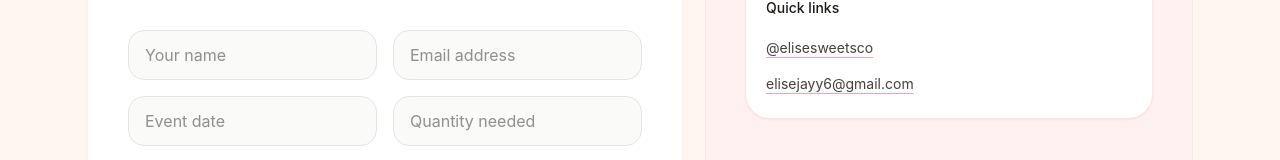
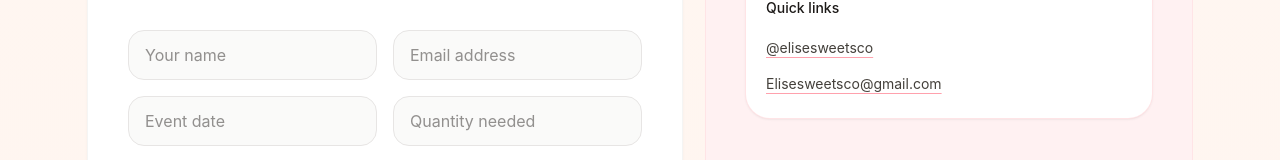
Before and after one commit to Nick-Brinegar/EliseSweetsCo, a React (Vite) app: page / in a window 1280 px wide. Shown: the part 2463-2623 px from the top of the page. Built offline with nearby package versions, Linux system fonts and the light colour scheme.

Commit message:
Change email

```diff
--- a/src/App.jsx
+++ b/src/App.jsx
@@ -216,7 +216,7 @@ export default function App() {
                   <p className="font-medium text-stone-900">Quick links</p>
                   <div className="mt-3 flex flex-col gap-2">
                     <a href="https://instagram.com/elisesweetsco" className="underline decoration-rose-300 underline-offset-4">@elisesweetsco</a>
-                    <a href="elisejayy6@gmail.com" className="underline decoration-rose-300 underline-offset-4">elisejayy6@gmail.com</a>
+                    <a href="Elisesweetsco@gmail.com" className="underline decoration-rose-300 underline-offset-4">Elisesweetsco@gmail.com</a>
                   </div>
                 </div>
               </div>
```
